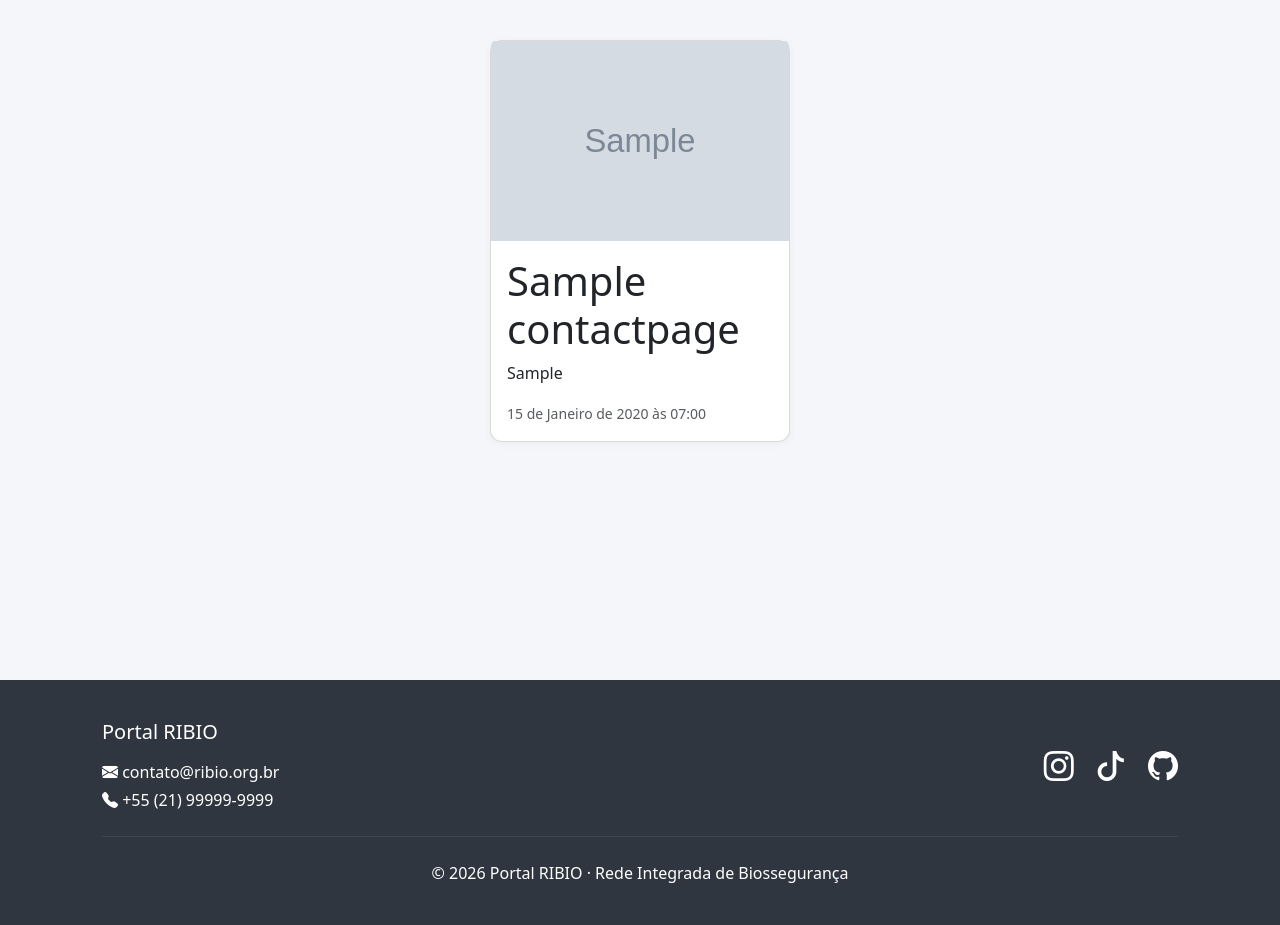
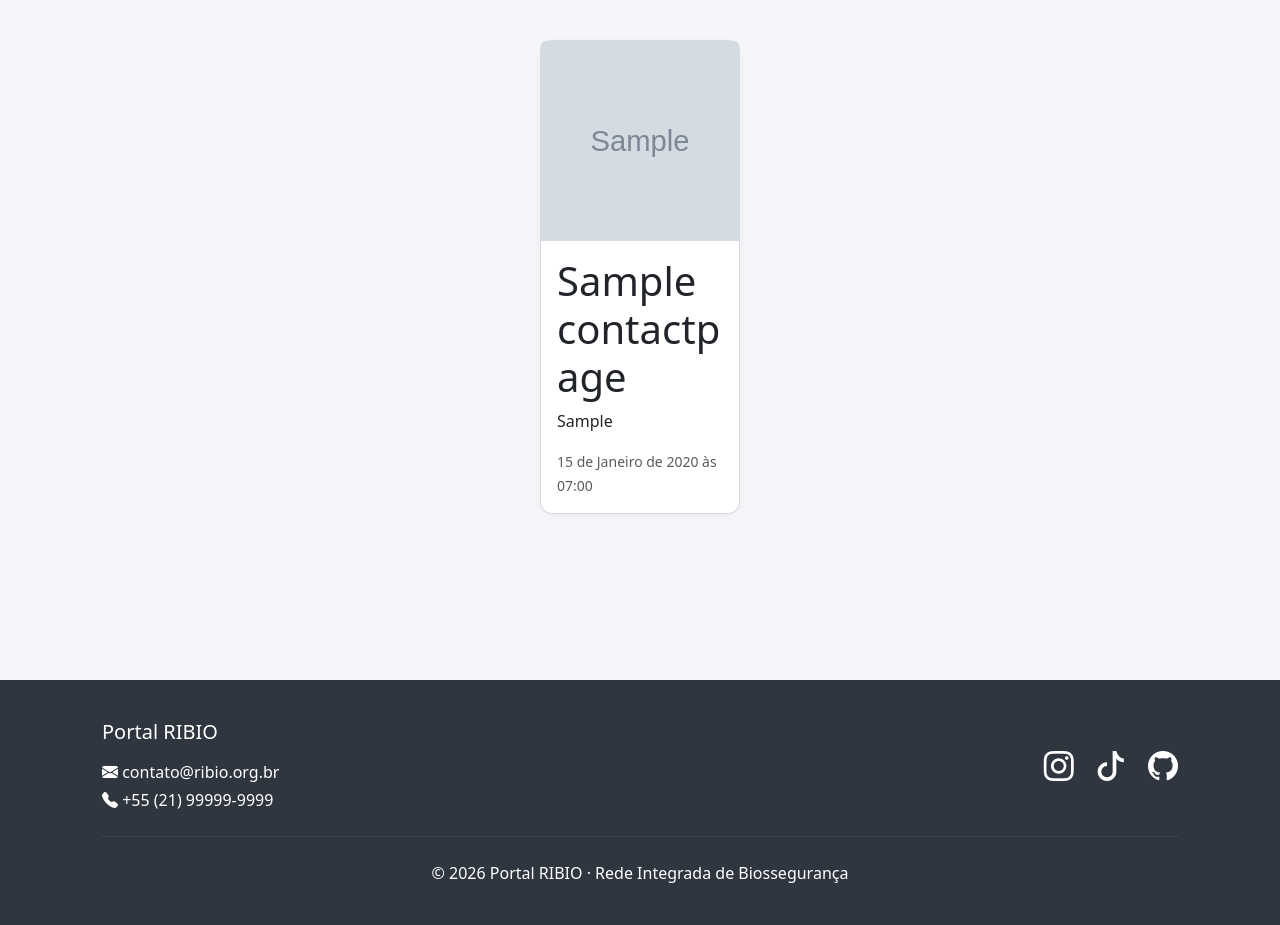
Before and after one commit to RIBIOgit/siteRIBIO, a Django app: page /contact/1/ in a window 1280 px wide. Shown: the part 56-981 px from the top of the page. Run offline with Django 5.2, Linux system fonts and the light colour scheme; tables that the repository leaves empty hold one stand-in row (values such as "Sample post"); grey boxes marked "Sample" are stand-in pictures.

Commit message:
Texto genérico falando a mudança

```diff
--- a/contact/templates/contact/detail.html
+++ b/contact/templates/contact/detail.html
@@ -2,7 +2,7 @@
 
 {% block content %}
 
-<div class="card mx-auto" style="max-width: 300px;">
+<div class="card mx-auto" style="max-width: 200px;">
 
     {% if item.image %}
         <img src="{{ item.image.url }}"
```
